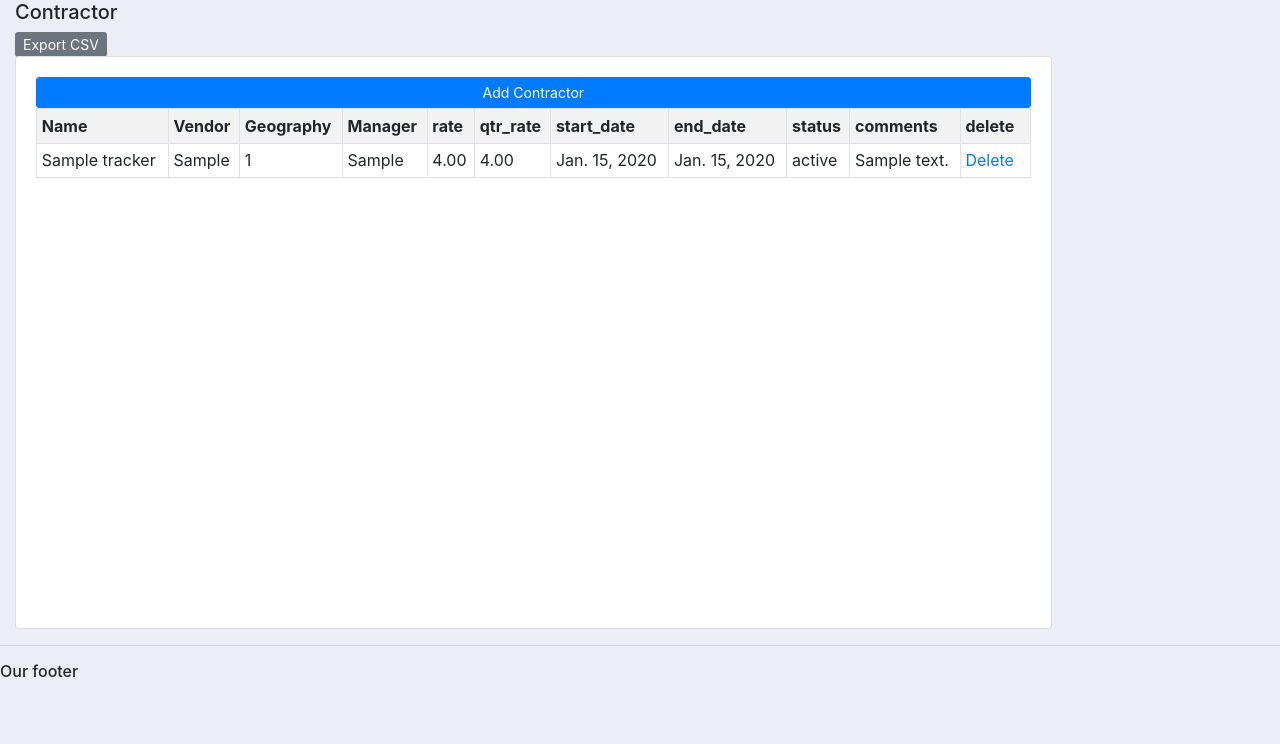
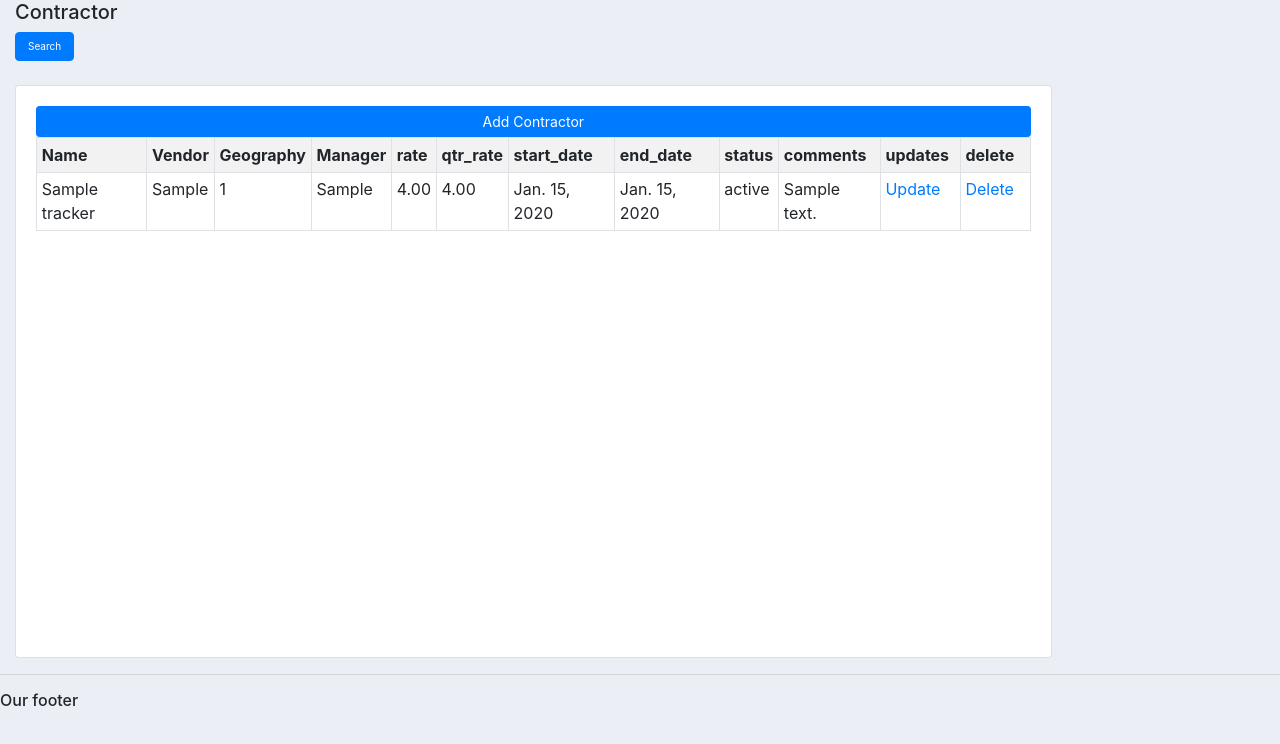
Before and after one commit to divyankgarg/ST-Dashboard_finance, a Django app: page /ContractorTracker/ in a window 1280 px wide. Shown: the part 56-800 px from the top of the page. Run offline with Django 3.2, Linux system fonts and the light colour scheme; tables that the repository leaves empty hold one stand-in row (values such as "Sample post"); some libraries are stand-ins or nearby versions.

Commit message:
filter and update contractor

```diff
--- a/ST_FINANCE/Home/filters.py
+++ b/ST_FINANCE/Home/filters.py
@@ -14,3 +14,10 @@ class UserFilter(django_filters.FilterSet):
         model = Users
         fields= '__all__'
         exclude=['lastlogin', 'userpass','givenname']
+
+class ContractorFilter(django_filters.FilterSet):
+    # resource=CharFilter(field_name='givenname',lookup_expr='icontains',label='Name')
+    class Meta:
+        model = ContractorTracker
+        fields= '__all__'
+        exclude=['end_date', 'start_date','status','comments']
--- a/ST_FINANCE/Home/templates/Home/Contractor_Tracker.html
+++ b/ST_FINANCE/Home/templates/Home/Contractor_Tracker.html
@@ -48,8 +48,24 @@
 <div class="row">
 	<div class="col-10">
 		<h5>Contractor</h5>
-		<a class="btn-sm btn-secondary" href="{% url 'export_csv' %}">Export CSV</a>
+		<div class="row">
+			<div class="col">
+				<div class="body", style="font-size: 12.75px;color:mediumblue;">
+
+					<form method="get">
+						{{contractormyfilter.form}}
+
+					<button class="btn btn-primary" type="submit", style="font-size: 10px;">Search</button>
+				</form>
+
+				</div>
+			</div>
+
+		</div>
+		<!-- <span style="padding:2px;"></span>
+		<a class="btn-sm btn-secondary float-right" href="{% url 'export_csv' %}">Export CSV</a> -->
 		<span style="padding:1px;"></span>
+
 		<div id= "test" class="card card-body">
 			<a class="btn btn-primary  btn-sm btn-block" href="{% url 'contract_tracker_form' %}">Add Contractor</a>
 			<div class="table-wrapper-scroll-y my-custom-scrollbar" style="position: relative;
@@ -67,7 +83,7 @@
 					<th>end_date</th>
 					<th>status</th>
 					<th>comments</th>
-					<!-- <th>updates</th> -->
+					<th>updates</th>
 					<th>delete</th>
 				</tr>
 
@@ -82,8 +98,8 @@
 						<td>{{i.start_date}}</td>
 						<td>{{i.end_date}}</td>
 						<td>{{i.status}}</td>
-						<td>{{i.comments}}</td>
-						<!-- <td style="width: 80px"><a class="far fa-edit" href="{% url 'contractorDelete' i.name %}">Update</a></td> -->
+						<td >{{i.comments}}</td>
+						<td style="width: 80px"><a class="far fa-edit" href="{% url 'contractorUpdate' i.name %}">Update</a></td>
 						<td style="width: 70px"><a class="far fa-edit" href="{% url 'contractorDelete' i.name %}">Delete</a></td>
 					</tr>
 				{% endfor %}
--- a/ST_FINANCE/Home/templates/Home/admin_page.html
+++ b/ST_FINANCE/Home/templates/Home/admin_page.html
@@ -2,10 +2,10 @@
 {% extends 'Home/main.html' %}
 
 
-{% load static %}
+<!-- {% load static %} -->
 <!--{%  include 'Home/status.html' %}
 <script src="{% static 'scroll_request.js' %}"></script> -->
-<link rel="stylesheet"  type="text/css" href="{% static '\css\scroll.css' %}">
+<!-- <link rel="stylesheet"  type="text/css" href="{% static '\css\scroll.css' %}"> -->
 {% block content %}
 
 <br>
--- a/ST_FINANCE/Home/urls.py
+++ b/ST_FINANCE/Home/urls.py
@@ -18,6 +18,7 @@ urlpatterns = [
     path('Admin_User_Delete/<str:pk>/',views.userDelete,name='adminuserDelete'),
     path('ContractorTracker/', views.contractorTracker_view,name='contract_tracker_page'),
     path('ContractorTracker_ADD/',views.contractorADD,name='contract_tracker_form'),
+    path('ContractorTracker_Update/<str:pk>/',views.contractorUpdate,name='contractorUpdate'),
     path('Contractor_Delete/<str:pk>/',views.contractorDelete,name='contractorDelete'),
     path('Export_csv/',views.export,name='export_csv'),
 ]
--- a/ST_FINANCE/Home/views.py
+++ b/ST_FINANCE/Home/views.py
@@ -176,7 +176,10 @@ def userDelete(request,pk):
 
 def contractorTracker_view(request):
 	contractorTrackerobject=ContractorTracker.objects.all()
-	context={'contractorTrackerobject':contractorTrackerobject}
+	#contractor filter
+	contractormyfilter=ContractorFilter(request.GET, queryset=contractorTrackerobject)
+	contractor_object=contractormyfilter.qs
+	context={'contractorTrackerobject':contractorTrackerobject,'contractor_object':contractor_object}
 	return render(request,'Home/Contractor_Tracker.html',context)
 
 def contractorADD(request):
@@ -190,6 +193,18 @@ def contractorADD(request):
 
 	context = {'form':form}
 	return render(request, 'Home/contract_tracker_form.html', context)
+
+def contractorUpdate(request,pk):
+	tracker_object=ContractorTracker.objects.get(name=pk)
+	form=ContractorTrackerADD(instance=tracker_object)
+	if request.method == 'POST':
+		#print('Printing POST:', request.POST)
+		form = ContractorTrackerADD(request.POST,instance=tracker_object)
+		if form.is_valid():
+			form.save()
+			return redirect('/ContractorTracker')
+	context={'form':form}
+	return render(request, 'Home/adminresource_form.html', context)
 
 def contractorDelete(request,pk):
 	tracker_object=ContractorTracker.objects.get(name=pk)
```
